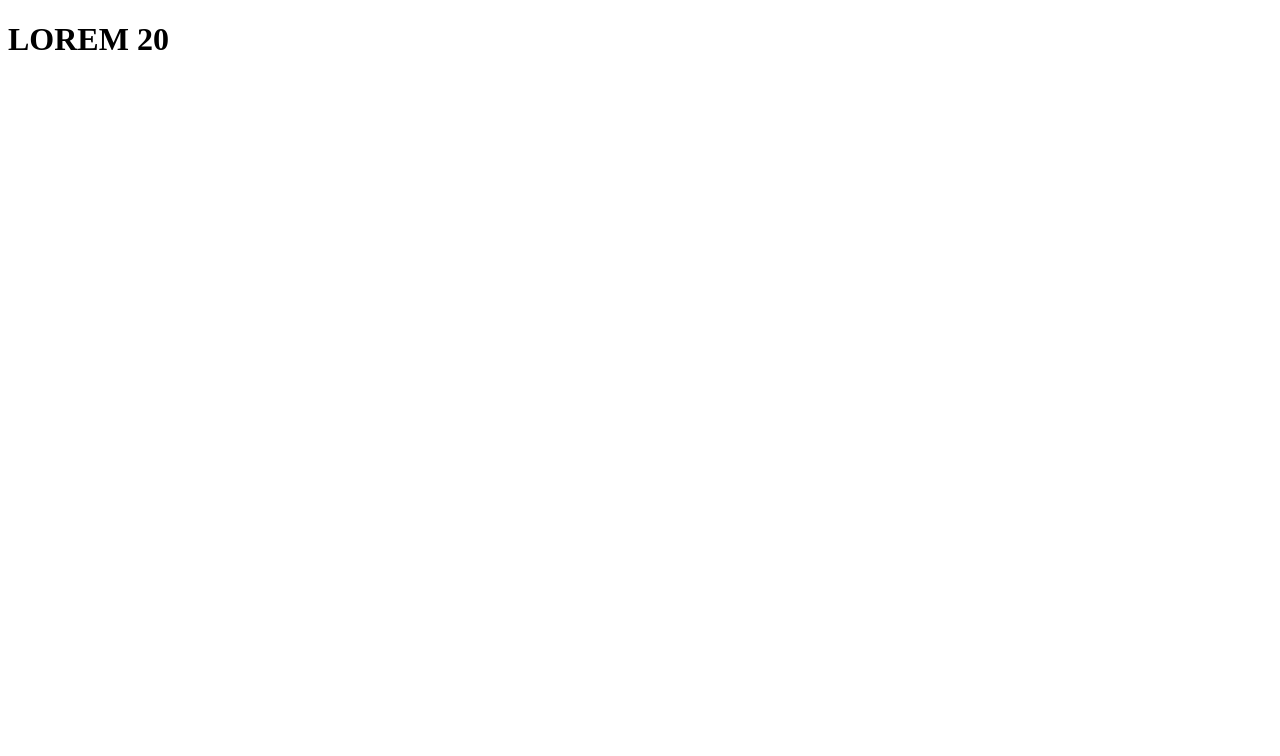
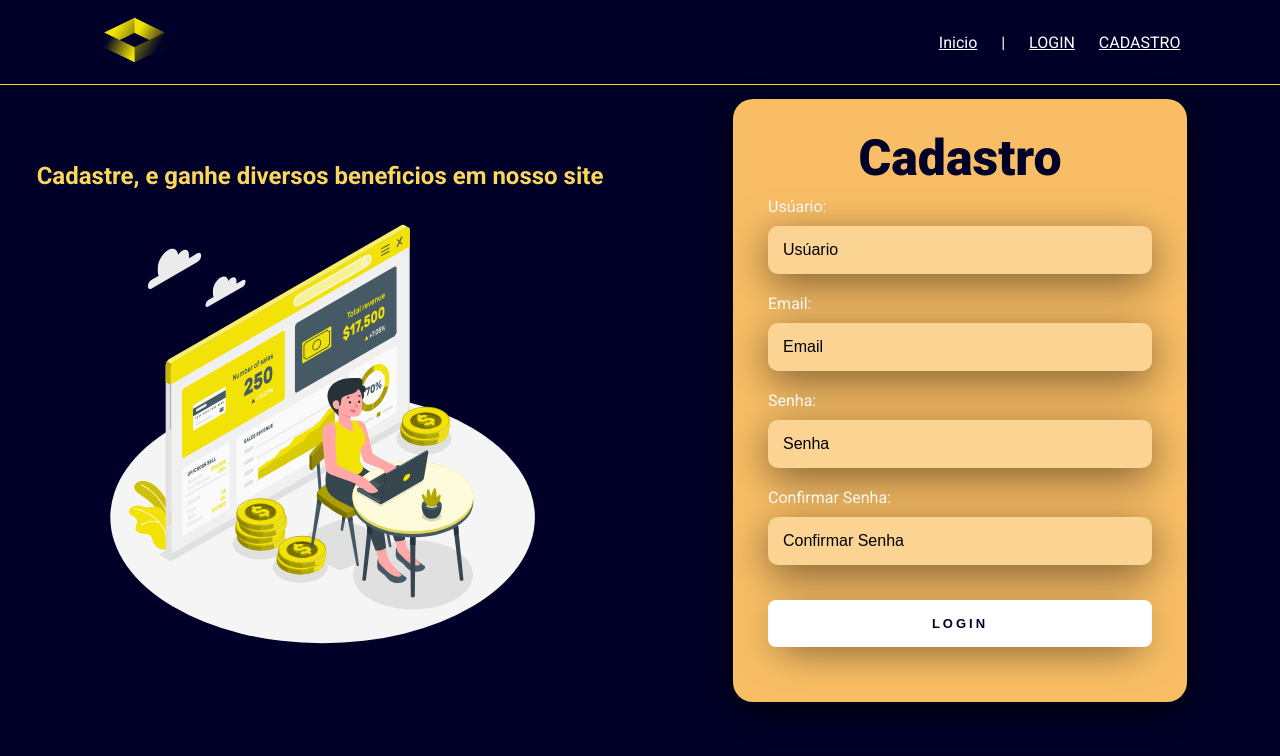
Before and after one commit to ViniciusAndrey/ProjetoIndividualVETRIC, a plain HTML site: page Site/cadastro.html in a window 1280 px wide. Drawn offline with Linux system fonts and the light colour scheme.

Commit message:
Tela Cadastro e Login, sem função

```diff
--- a/Site/cadastro.html
+++ b/Site/cadastro.html
@@ -3,11 +3,54 @@
 <head>
     <meta charset="UTF-8">
     <meta name="viewport" content="width=device-width, initial-scale=1.0">
-    <title>Document</title>
+    <link rel="stylesheet" href="css/cadastro.css">
+    <title>Cadastro | Vetric</title>
 </head>
 <body>
-    <h1>LOREM 20
 
-    </h1>
+    <header class="header">
+
+        <a href="#" class="logo">
+            <img src="img/logo.png" alt="">
+        </a>
+
+        <nav class="navbar">
+            <a href="index.html">Inicio</a>
+            <a href="#">|</a>
+            <a href="login.html">LOGIN</a>
+            <a href="cadastro.html">CADASTRO</a>
+        </nav>
+
+    </header>
+
+
+    <div class="login">
+        <div class="login-esquerda">
+            <h1>Cadastre, e ganhe diversos beneficios em nosso site</h1>
+            <img src="img/cadastro-animacao.svg" class="imagem-dash">
+        </div>
+        <div class="login-direita">
+            <div class="card-login">
+                <h1>Cadastro</h1>
+                <div class="textos">
+                    <label for="usuario">Usúario:</label>
+                    <input type="text" name="usuario" placeholder="Usúario">
+                </div>
+                <div class="textos">
+                    <label for="usuario">Email:</label>
+                    <input type="email" name="email" placeholder="Email">
+                </div>
+                <div class="textos">
+                    <label for="senha">Senha:</label>
+                    <input type="password" name="senha" placeholder="Senha">
+                </div>
+                <div class="textos">
+                    <label for="senha">Confirmar Senha:</label>
+                    <input type="password" name="senha1" placeholder="Confirmar Senha">
+                </div>
+                <button class="btn">Login</button>
+            </div>
+        </div>
+    </div>
 </body>
 </html>
--- /dev/null
+++ b/Site/css/cadastro.css
@@ -0,0 +1,135 @@
+@import url('https://fonts.googleapis.com/css2?family=Roboto:ital,wght@0,100;0,300;0,400;0,500;0,700;0,900;1,100;1,300;1,400;1,500;1,700;1,900&display=swap');
+
+body {
+    margin: 0;
+    font-family: "Roboto", sans-serif;
+}
+
+.header{
+    display: flex;
+    align-items: center;
+    justify-content: space-between;
+    padding:15px 7%;
+    border-bottom: .10px solid #F2E205;
+    position: fixed;
+    top:0; left: 0; right: 0;
+    z-index: 1000;
+}
+
+.header .logo img{
+    height: 50px;
+}
+
+.header .navbar a{
+    margin:0 10px;
+    font-size: 16px;
+    color:#fff;
+}
+
+.header .navbar a:hover{
+    color: #F2E205;
+    border-bottom: .10px solid #F2E205;
+    padding-bottom: .50px;
+}
+
+.login {
+    width: 100vw;
+    height: 100vh;
+    background: #000029;
+    display: flex;
+    justify-content: center;
+    align-items: center;
+}
+
+.login-esquerda {
+    width: 50vw;
+    height: 100vh;
+    display: flex;
+    justify-content: center;
+    align-items: center;
+    flex-direction: column;
+}
+
+.login-esquerda, h1 {
+    font-size: 3vh;
+    color: #fad75b;
+}
+
+.imagem-dash {
+    width: 35vw;
+}
+
+.login-direita {
+    width: 50vw;
+    height: 100vh;
+    display: flex;
+    justify-content: center;
+    align-items: center;
+}
+
+.card-login {
+    width: 60%;
+    display: flex;
+    justify-content: center;
+    align-items: center;
+    flex-direction: column;
+    padding: 30px 35px;
+    background: #f9be65;
+    border-radius: 20px;
+    box-shadow: 0px 10px 40px rgba(0, 0, 0, 0.77);;
+}
+
+.card-login > h1 {
+    font-size: 50px;
+    color: #000029;
+    font-weight: 800;
+    margin: 0;
+}
+
+.textos {
+    width: 100%;
+    display: flex;
+    flex-direction: column;
+    align-items: flex-start;
+    justify-content: center;
+    margin: 10px 0px;
+}
+
+.textos > input {
+    width: 100%;
+    border: none;
+    border-radius: 10px;
+    padding: 15px;
+    background: #fbd494;
+    color: black;
+    font-size: 12pt;
+    box-shadow: 0px 10px 40px rgba(0, 0, 0, 0.5);
+    outline: none;
+    box-sizing: border-box;
+}
+
+.textos > label {
+    color: white;
+    margin-bottom: 10px;
+}
+
+.textos > input::placeholder {
+    color: black;
+}
+
+.btn {
+    width: 100%;
+    padding: 16px 0px;
+    margin: 25px;
+    border: none;
+    border-radius: 8px;
+    outline: none;
+    text-transform: uppercase;
+    font-weight: 800;
+    font-size: 13px;
+    letter-spacing: 3px;
+    color: #000029;
+    background: white;
+    cursor: pointer;
+    box-shadow: 0px 10px 40px -12px rgba(0, 0, 0, 0.77);
+}
--- a/Site/css/style.css
+++ b/Site/css/style.css
@@ -1,8 +1,7 @@
-@import url('https://fonts.googleapis.com/css2?family=Roboto:wght@100;300;400;500;700&display=swap');
-
+@import url('https://fonts.googleapis.com/css2?family=Roboto:ital,wght@0,100;0,300;0,400;0,500;0,700;0,900;1,100;1,300;1,400;1,500;1,700;1,900&display=swap');
 
 *{
-    font-family: 'Poppins', sans-serif;
+    font-family: "Roboto", sans-serif;
     margin:0; padding:0;
     box-sizing: border-box;
     outline: none; border:none;
```
Also changed, not shown: Site/index.html (+5 -5 lines), Site/login.html (+38 -3 lines), Site/img/cadastro-animacao.svg (added), Site/img/login-animacao.svg (added).
